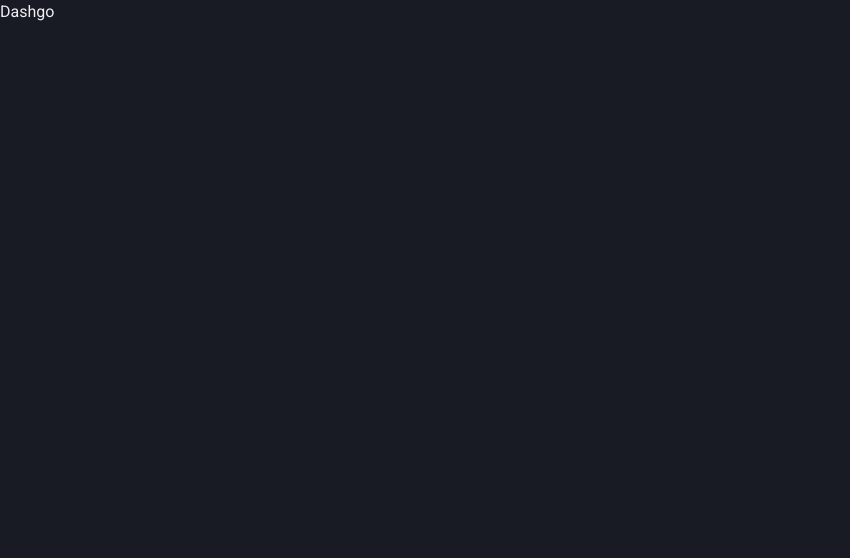
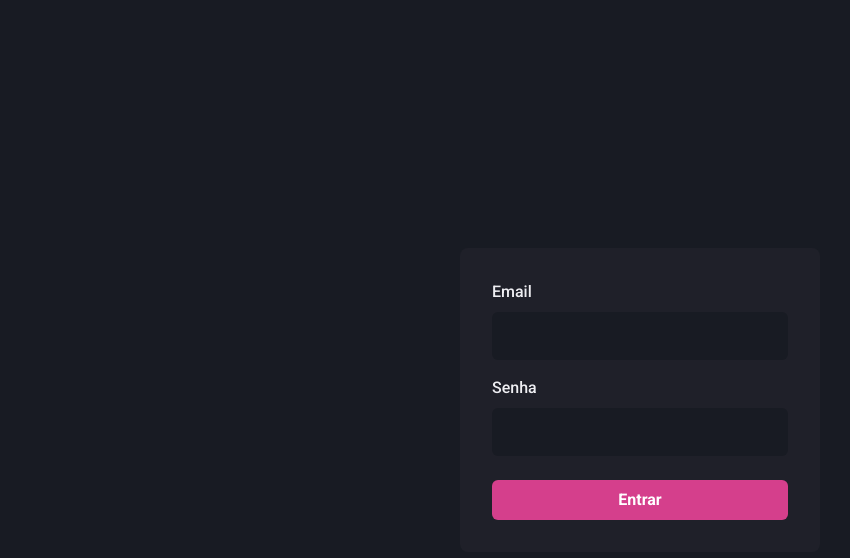
Before and after one commit to levychacon/Dash-Go, a Next.js app: page / in a window 1280 px wide. Shown: the top 558 px of the page, without its empty margins (0-850 px from the left). Built offline with nearby package versions, Linux system fonts and the light colour scheme.

Commit message:
pagina de sign in construida

```diff
--- /dev/null
+++ b/src/components/form/input.tsx
@@ -0,0 +1,27 @@
+import {FormControl, FormLabel, Input as ChakraInput, InputProps as ChakraInputProps} from '@chakra-ui/react'
+
+interface InputProps extends ChakraInputProps{
+    name: string,
+    label?: string
+
+}
+
+export const Input=({name, label, ...rest}: InputProps)=>{
+    return(
+        <FormControl>
+            <FormLabel htmlFor={name}>{label}</FormLabel>
+            <ChakraInput
+
+              name={name}
+              id={name}
+              focusBorderColor="pink.500"
+              bgColor="gray.900"
+              variant="filled"
+              _hover={{ bgColor: "gray.900" }}
+              size="lg"
+              {...rest}
+            ></ChakraInput>
+          </FormControl>
+
+    )
+}
--- a/src/pages/index.tsx
+++ b/src/pages/index.tsx
@@ -1,9 +1,29 @@
-import Head from 'next/head'
-import Image from 'next/image'
 
-export default function Home() {
+import { Flex, Button, Stack } from "@chakra-ui/react";
+import { Input } from "../components/form/input";
+
+export default function SignIn() {
   return (
-    <h1>Dashgo</h1>
-  )
+    <Flex w="100vw" h="100vh" alignItems="center" justifyContent="center">
+      <Flex
+        as="form"
+        width="100%"
+        maxWidth={360}
+        bg="gray.800"
+        p="8"
+        borderRadius={8}
+        flexDir="column"
+      >
+        <Stack spacing="4">
+          <Input name={"email"} label={"Email"} type={"email"} />
 
+          <Input name={"password"} label={"Senha"} type={"password"} />
+        </Stack>
+
+        <Button type="submit" marginTop="6" colorScheme="pink">
+          Entrar
+        </Button>
+      </Flex>
+    </Flex>
+  );
 }
```
